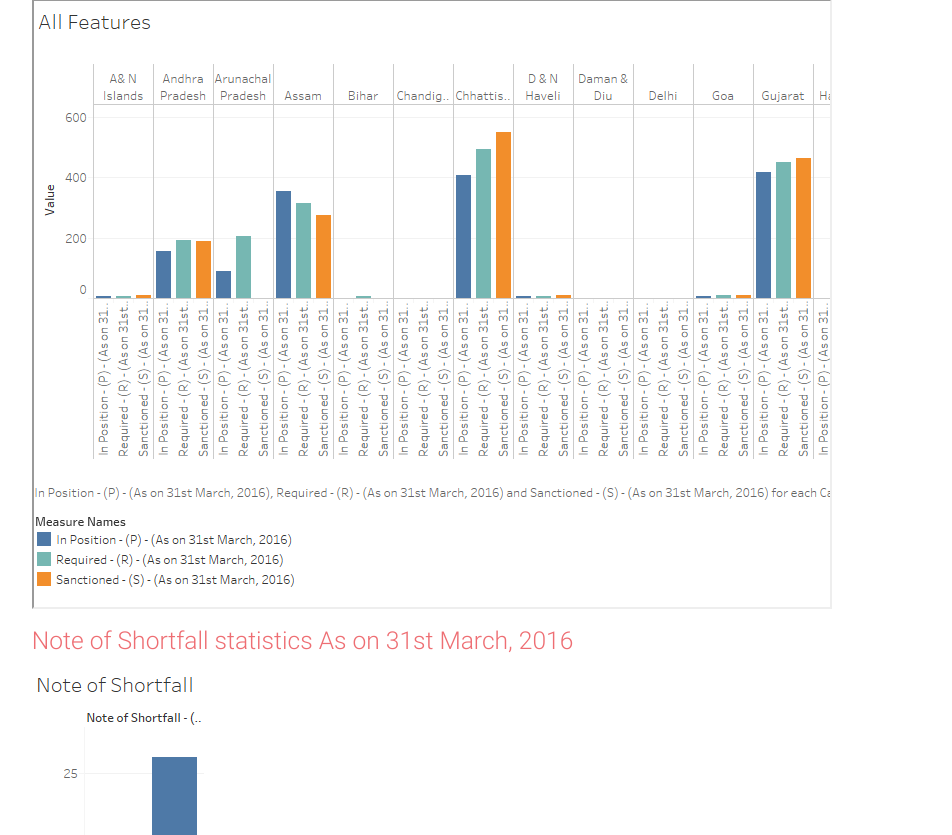
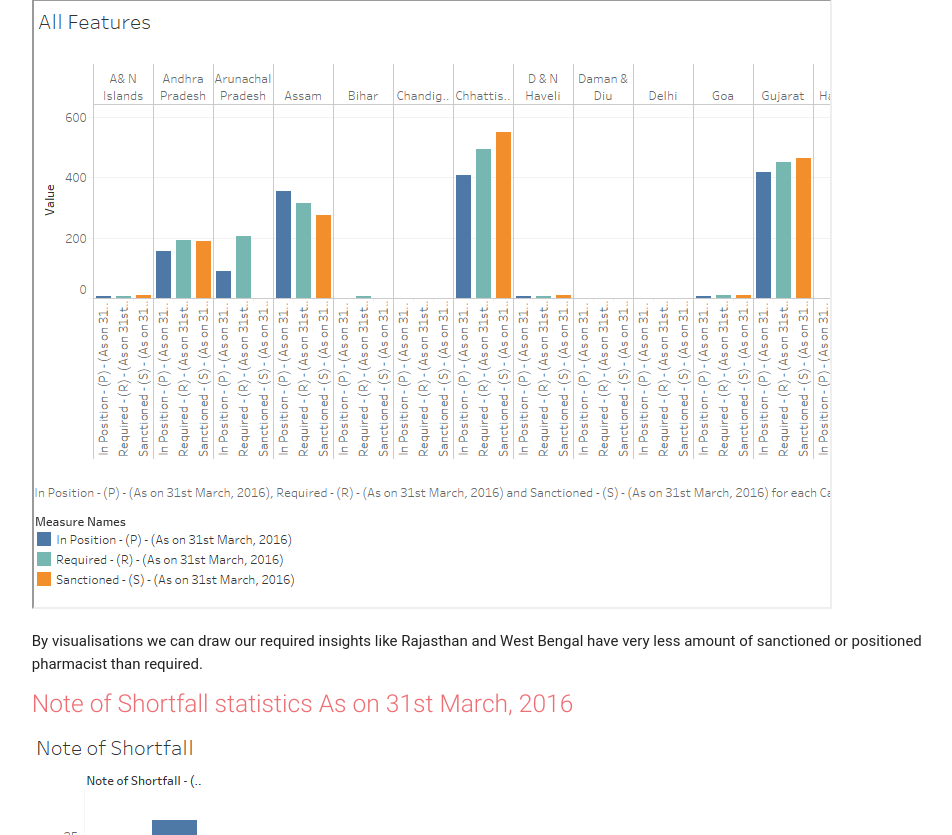
Before and after one commit to Nileshsaini/valiance, a Django app: page /plot/ in a window 1280 px wide. Shown: the part 5665-6500 px from the top of the page, without its empty margins (149-1101 px from the left). Run offline with Django 3.2, Linux system fonts and the light colour scheme; some libraries are stand-ins or nearby versions; some web fonts are replaced.

Commit message:
added insights

```diff
--- a/plot/templates/plot.html
+++ b/plot/templates/plot.html
@@ -452,6 +452,7 @@
 		<h5 class="header">All Features Pharmacist statistics As on 31st March, 2016</h5>
 		<iframe src="../static/images/All Features.png" width="800" height="610" scrolling="yes">
 		</iframe>
+		<p>By visualisations we can draw our required insights like Rajasthan and West Bengal have very less amount of sanctioned or positioned pharmacist than required.</p>
 		<h5 class="header">Note of Shortfall statistics As on 31st March, 2016</h5>
 		<img class="responsive-img" src="../static/images/Note_of_Shortfall.png">
 		<!-- <h5 class="header">Vacant Pharmacist statistics As on 31st March, 2016</h5>
--- a/plot/templates/plotly.html
+++ b/plot/templates/plotly.html
@@ -456,6 +456,7 @@
 		<h5 class="header">All Features Comparison</h5>
 		<iframe src="../../static/allFeatures.html" width="840" height="610" scrolling="yes">
 		</iframe>
+		<p>By visualisations we can draw our required insights like Rajasthan and West Bengal have very less amount of sanctioned or positioned pharmacist than required.</p>
 		<h5 class="header">Note of Vacant As on 31st March, 2016</h5>
 		<iframe src="../../static/note_of_vacant.html" width="840" height="610" scrolling="yes">
 		</iframe>
```
